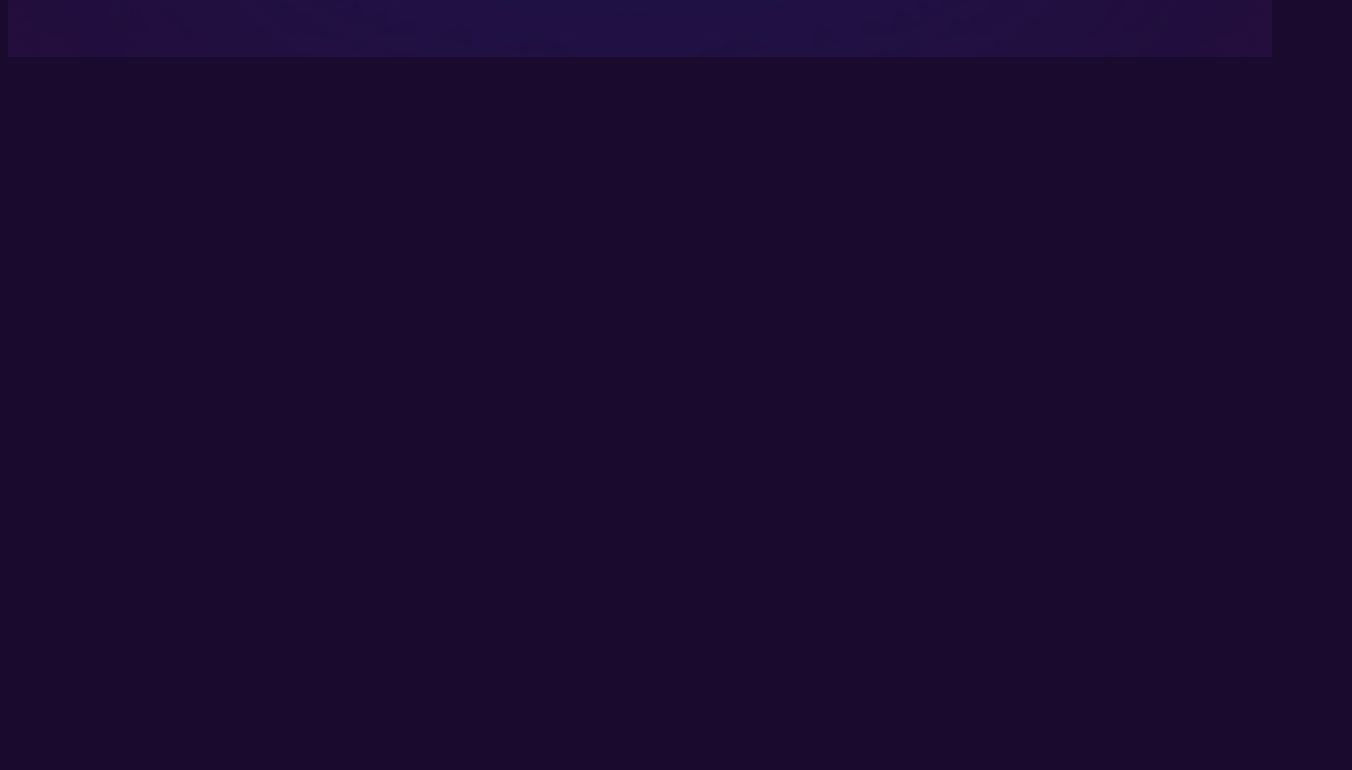
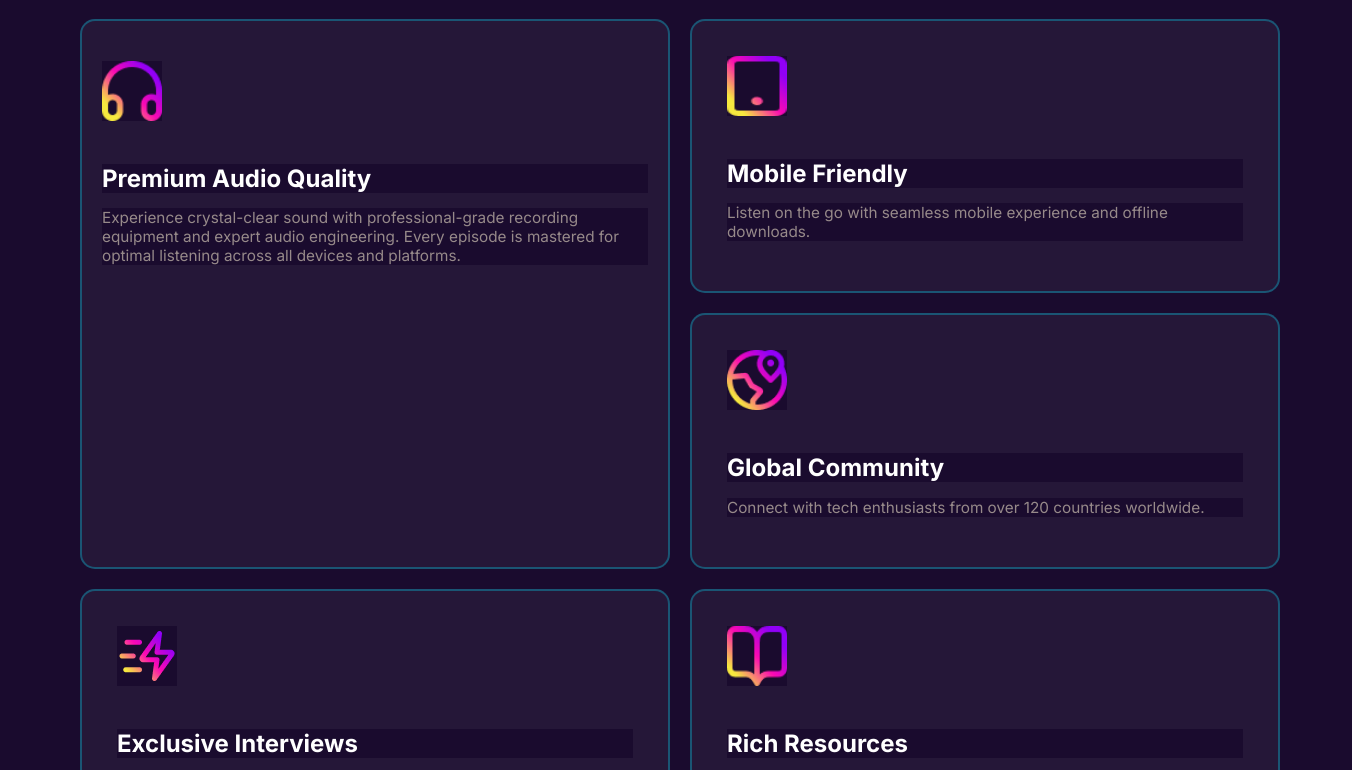
Before and after one commit to asif404-error/my-second-assignment, a plain HTML site: page index.html in a window 1280 px wide. Shown: the part 282-1052 px from the top of the page, 1352 px wide, since content can reach past the window. Before the commit the page ends 800 px from the top, so only its background shows below. Drawn offline with Linux system fonts and the light colour scheme.

Commit message:
Why choose TechWave Part 50% completed. Rest will be done later before submitting assignment. To be continued...

```diff
--- a/index.html
+++ b/index.html
@@ -23,6 +23,41 @@
         Subscribe<img src="./assets/ArrowRight.svg" alt="" />
       </button>
     </nav>
+    <!-- choose techwave part starts from here -->
+     <section class="choose-section">
+      <h2>Why Choose TechWave</h2>
+
+      <div class="features-container">
+        <div class="feature-card">
+          <img src="./assets/headphone.png" alt="headphone icon">
+          <h3>Premium Audio Quality</h3>
+          <p>Experience crystal-clear sound with professional-grade recording equipment and expert audio engineering. Every episode is mastered for optimal listening across all devices and platforms.</p>
+        </div>
+
+        <div class="feature-card">
+          <img src="./assets/device.png" alt="device icon">
+          <h3>Mobile Friendly</h3>
+          <p>Listen on the go with seamless mobile experience and offline downloads.</p>
+        </div>
+
+        <div class="feature-card">
+          <img src="./assets/location.png" alt="location icon">
+          <h3>Global Community</h3>
+          <p>Connect with tech enthusiasts from over 120 countries worldwide.</p>
+        </div>
+
+        <div class="feature-card">
+          <img src="./assets/exclusive-interviews.png" alt="zap-fast icon">
+          <h3>Exclusive Interviews</h3>
+          <p>Get unprecedented access to industry titans, startup founders, and tech visionaries. Our host secures exclusive conversations you won't find anywhere else, diving deep into their journeys, failures, and success strategies.</p>
+        </div>
+
+        <div class="feature-card">
+          <img src="./assets/resource.png" alt="resources icon">
+          <h3>Rich Resources</h3>
+          <p>Access show notes, transcripts, and additional learning materials for every episode.</p>
+        </div>
+     </section>
     <!-- footer section starts from here -->
     <footer class="footer-container">
       <div class="footer-logo">
@@ -31,7 +66,7 @@
       <div class="footer-links">
         <p><img src="./assets/spotify.png" alt="spotify logo"/>Spotify</p>
         <p><img src="./assets/apple-podcast.png" alt="apple podcast logo"/>Apple Podcast</p>
-        <p><img src="./assets/youtube-podcast.png" alt="youtube logo"/>YouTube Podcast</p>
+        <p><img src="./assets/youtube-podcast.png" alt="youtube logo"/>YouTube</p>
         <p><img src="./assets/twitter.png" alt="twitter logo"/>Twitter</p>
       </div>
       <div class="copyright-text">
--- a/styles.css
+++ b/styles.css
@@ -106,3 +106,57 @@
     color: rgba(255, 255, 255, 0.6);
     margin-top: 10px;
 }
+
+/* why choose related all styles */
+.choose-section{
+    text-align: center;
+    padding: 60px 40px;
+    width: 100%;
+}
+
+.choose-section h2{
+    font-size: 3rem;
+    font-weight: bold;
+    color: #FFFFFF;
+    margin-bottom: 50px;
+}
+
+.features-container {
+    display: grid;
+    grid-template-columns: repeat(2, 1fr);
+    gap: 20px;
+    max-width: 1200px;
+    margin: 0 auto;
+}
+
+.feature-card:nth-child(1) {
+    grid-row: 1 / 3;
+    padding: 40px 20px;
+}
+
+.feature-card{
+    background-color: rgba(255, 255, 255, 0.05);
+    border: 2px solid rgba(0, 229, 255, 0.3);
+    border-radius: 15px;
+    padding: 35px;
+    text-align: left;
+}
+
+.feature-card img{
+    width: 60px;
+    height: 60px;
+    margin-bottom: 15px;
+}
+
+.feature-card h3{
+    color: #FFFFFF;
+    font-size: 1.5rem;
+    font-weight: bold;
+    margin-bottom: 10px;
+}
+
+.feature-card p{
+    color: #978a8a;
+    font-size: 0.957rem;
+    font-weight: 400;
+}
```
Also changed, not shown: assets/exclusive-interviews.png (added).
